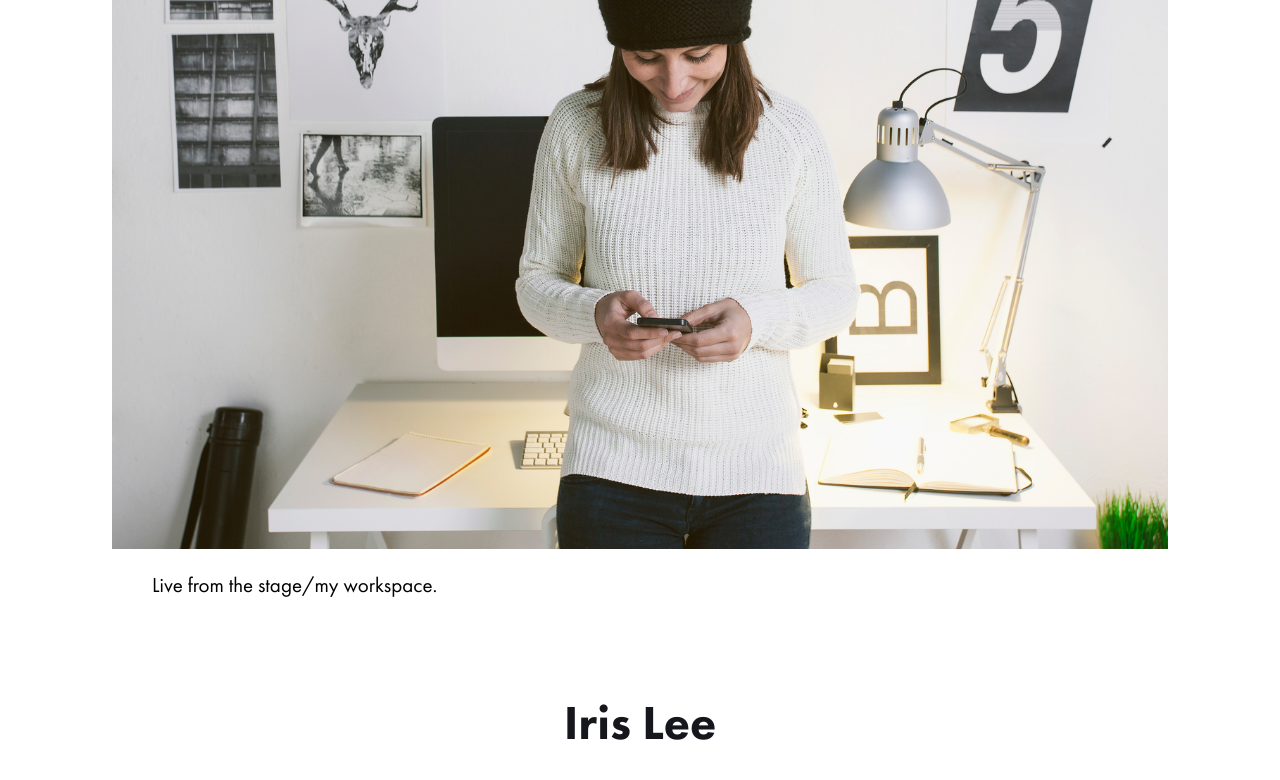
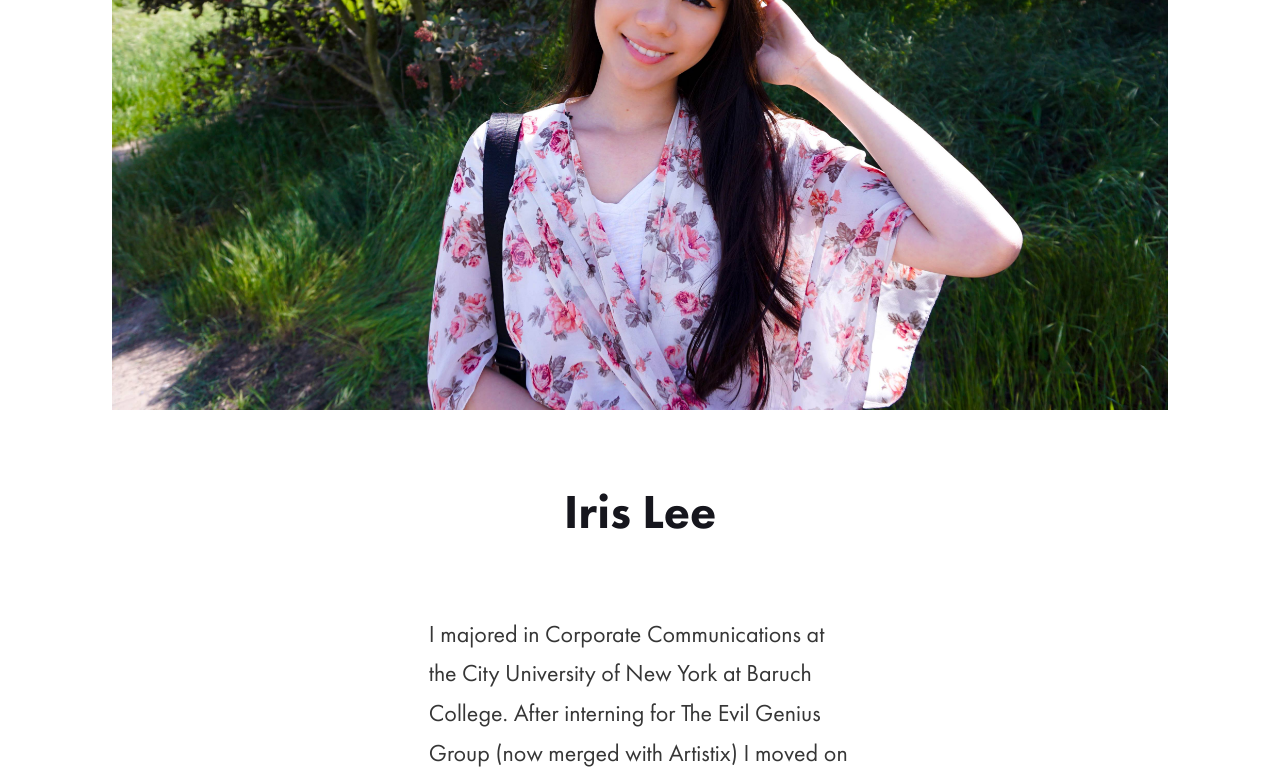
Before and after one commit to robertchen234/iris-portfolio, a React (Create React App) app: page /about in a window 1280 px wide. Shown: the part 806-1586 px from the top of the page. Built offline with nearby package versions, Linux system fonts and the light colour scheme.

Commit message:
about page has iris' picture

```diff
--- a/src/components/About.js
+++ b/src/components/About.js
@@ -11,8 +11,7 @@ const About = () => {
         </h5>
       </div>
       <div className="about">
-        <img src="/assets/about.jpeg" alt="about" />
-        <blockquote>Live from the stage/my workspace.</blockquote>
+        <img src="/assets/irisZLee.jpg" alt="iris z lee" />
         <div className="about-text">
           <h2>Iris Lee</h2>
           <p>
```
Also changed, not shown: public/assets/irisZLee.jpg (added), public/assets/ivyGalapagosText.jpg, public/manifest.json.
